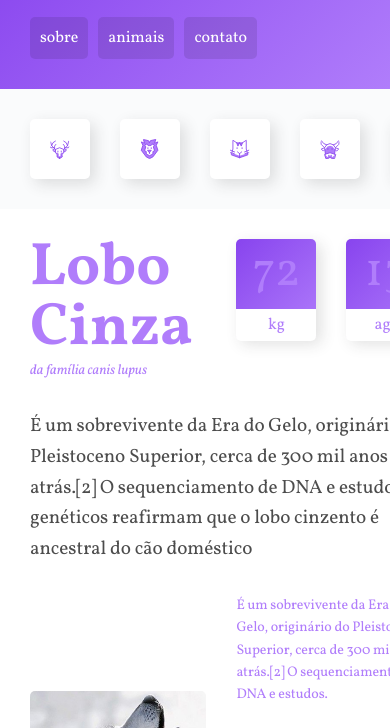
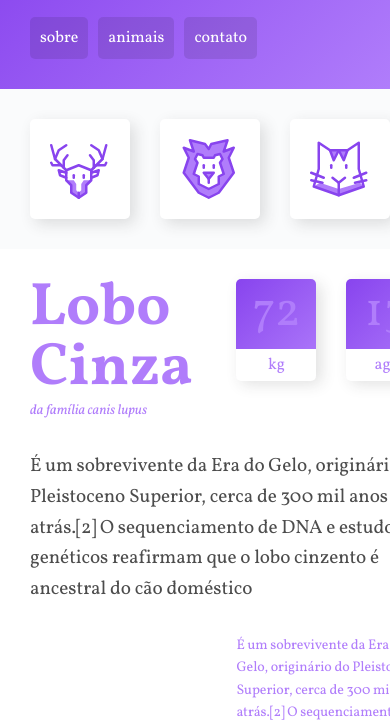
Before and after one commit to Jeanll7/css-grid, a plain HTML site: page index.html in a window 390 px wide. Shown: the part 66-794 px from the top of the page. Drawn offline with Linux system fonts and the light colour scheme.

Commit message:
box sizing

```diff
--- a/css/style.css
+++ b/css/style.css
@@ -2,11 +2,11 @@ body,
 * {
     margin: 0;
     padding: 0;
-    box-sizing: border-box;
 }
 
 body {
     font-family: 'Vollkorn', Georgia, serif;
+    box-sizing: border-box;
 }
 
 li {
@@ -126,8 +126,10 @@ img {
 
 @media (max-width: 760px) {
     .sidenav {
+        /* position: relative; */
         overflow-x: auto;
-        /* -webkit-overflow-scrolling: touch; */
+        -webkit-overflow-scrolling: touch;
+        -ms-overflow-style: -ms-autohiding-scrollbar;
     }
     .sidenav ul {
         display: flex;
@@ -139,7 +141,7 @@ img {
         padding: 0 30px;
     }
     .sidenav li a {
-        margin: 30px 30px 30px 0px;
+        margin: 30px 30px 30px 0;
     }
 }
 
```
